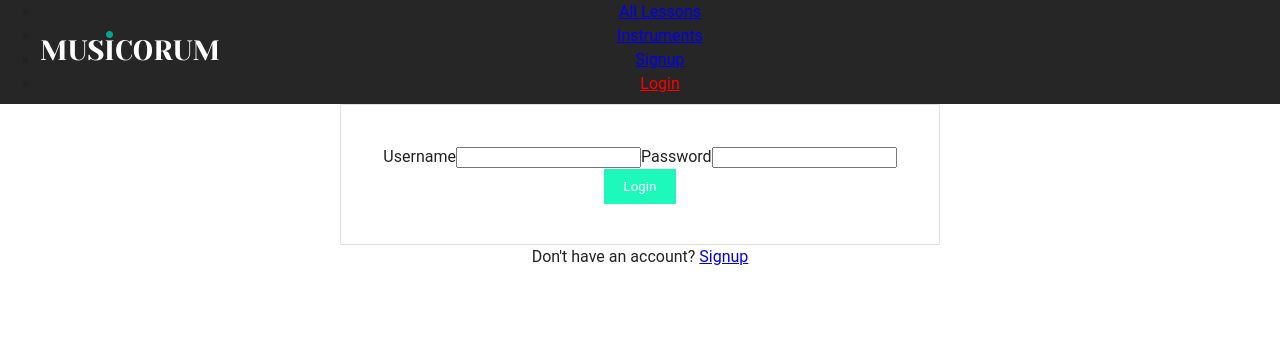
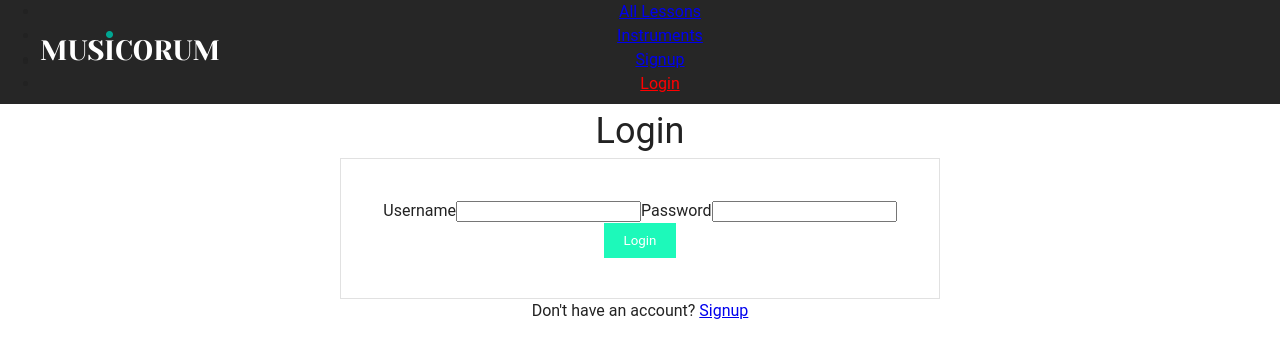
Before and after one commit to GabrielSelvage/Musicorum-market-client, a React (Create React App) app: page /login in a window 1280 px wide. Shown: the top 358 px of the page. Built offline with nearby package versions, Linux system fonts and the light colour scheme; no server answers.

Commit message:
version 3

```diff
--- a/src/components/Login.js
+++ b/src/components/Login.js
@@ -26,6 +26,7 @@ class Login extends React.Component {
     const { username, password } = this.state;
     return (
       <>
+      <h1> Login </h1>
         <form onSubmit={this.handleFormSubmit}>
           <label>Username</label>
           <input
```
